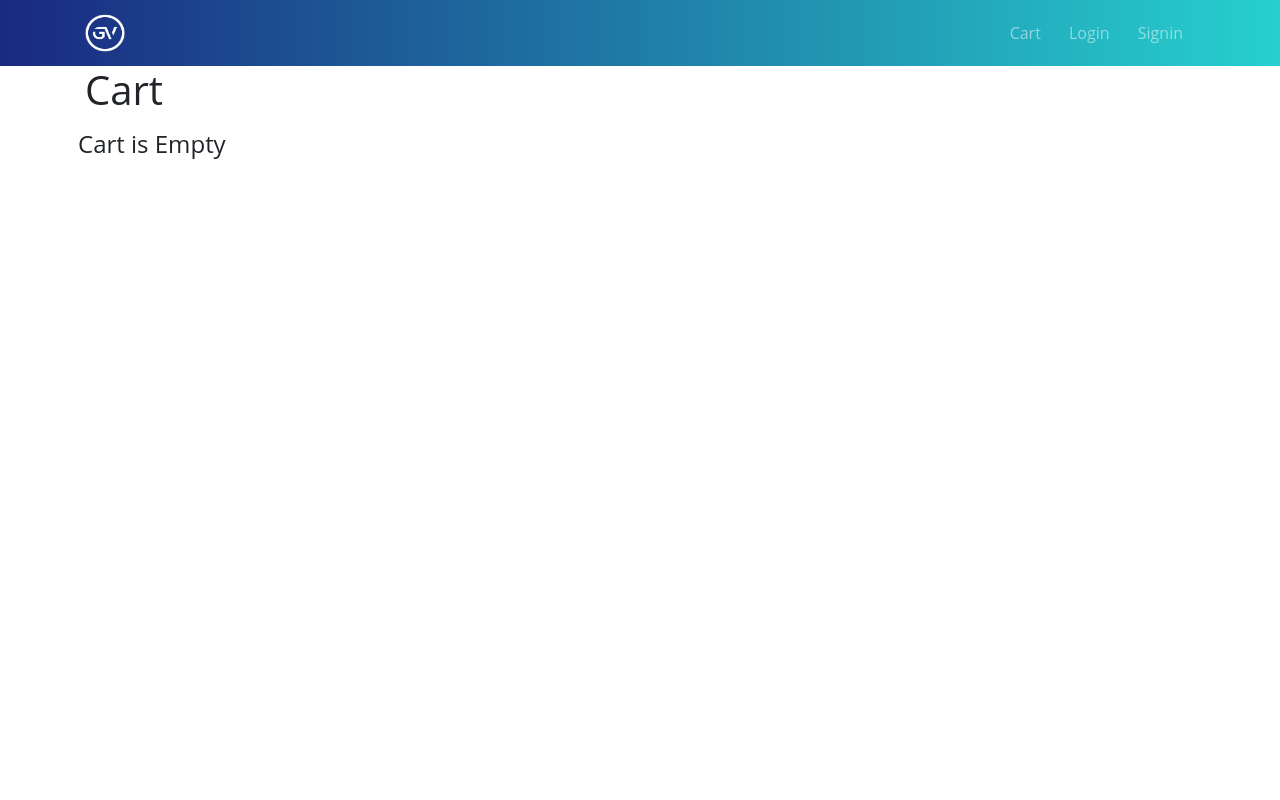
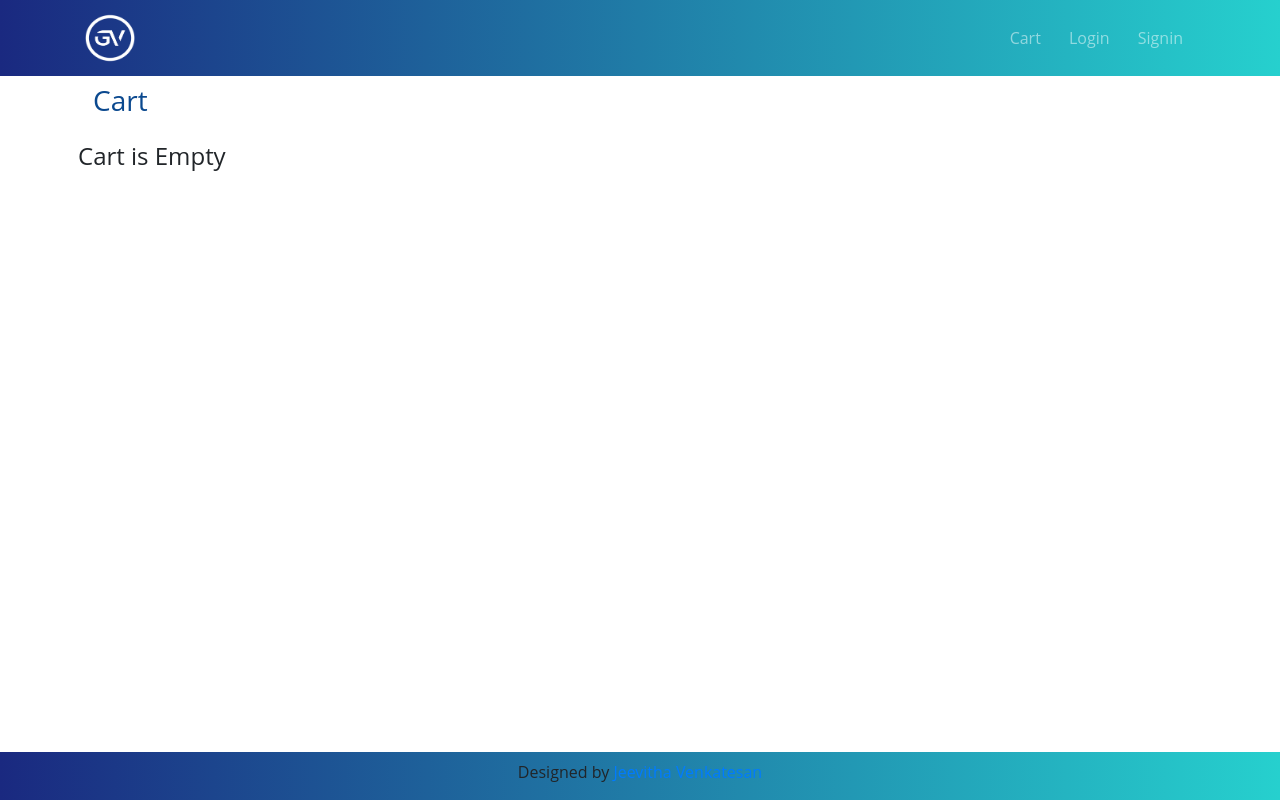
Before and after one commit to JEEVITHA137/ChoclateFullStackSite, a React (Create React App) app in the folder Client/: page /cart in a window 1280 px wide. Built offline with nearby package versions, Linux system fonts and the light colour scheme.

Commit message:
Changing Theme

```diff
--- a/Client/src/Components/Cart.js
+++ b/Client/src/Components/Cart.js
@@ -257,7 +257,7 @@ class Cart extends Component{
   render(){
     return (
       <div className="container background">
-        <h1>Cart</h1>
+        <h3 className="p-2" style={{color:"#0b498f"}}>Cart</h3>
         <Modal isOpen={this.state.modal} toggle={this.toggle}>
         <ModalHeader toggle={this.toggle}>You need to login to buy product</ModalHeader>
         <ModalFooter>
--- a/Client/src/Components/Login.js
+++ b/Client/src/Components/Login.js
@@ -77,14 +77,14 @@ class Login extends Component{
       <Form className="login" onSubmit={(e) => this.submit(e)}>
           <h3 className="m-2" >Login</h3>
 
-          <FormText>{this.state.loginError}</FormText>
+          <FormText color="white">{this.state.loginError}</FormText>
 
           <FormGroup row className="p-2">
-              <Label className="col-4 text-center" for="EmailId" ><h5>Email-Id:</h5></Label>
+              <Label className="col-4 text-center" for="EmailId"  ><h5>Email-Id:</h5></Label>
               <div className="col-8 col-md-6 justify-content-center">
                   <Input type="string" style={{height:"2rem"}} id="EmailId" placeholder="Give your Email Id"
                      value={this.state.mailId} onChange={this.handleEmailChange} />
-                  <FormText>{this.state.EmailError}</FormText>
+                  <FormText color="white">{this.state.EmailError}</FormText>
               </div>
           </FormGroup>
 
@@ -93,7 +93,7 @@ class Login extends Component{
               <div className="col-8 col-md-6 justify-content-center">
                   <Input  type="password" style={{height:"2rem"}} id="Password" placeholder="Give your Password"
                      value={this.state.pass} onChange={this.handlePassChange} />
-                  <FormText className="text-center p-1">{this.state.PassError}</FormText>
+                  <FormText color="white" className="text-center p-1">{this.state.PassError}</FormText>
               </div>
           </FormGroup>
 
@@ -102,7 +102,7 @@ class Login extends Component{
                   <div className="buton" type = "submit" onClick={this.submit}>Login</div>
               </div>
           </FormGroup>
-          <h5>New user?<a href="/signin"> Signin</a></h5>
+          <h5>New user?<a href="/signin" style={{color:"#1a2980"}}> Signin</a></h5>
       </Form>
 
   </div>
--- a/Client/src/Components/Menu.js
+++ b/Client/src/Components/Menu.js
@@ -11,6 +11,7 @@ import Order from './Order.js';
 import AdminProducts from './AdminProducts.js';
 import CheckOrders from './CheckOrders.js';
 import {Navbar, NavbarBrand, Nav, NavbarToggler, Collapse, NavItem,} from 'reactstrap';
+
 
 class Menu extends Component{
 
@@ -93,7 +94,18 @@ class Menu extends Component{
             <Route exact path="/adminproducts" render={(props) => <AdminProducts {...props}  emailId={this.state.emailId}/>}></Route>
             <Route exact path="/checkorders" render={(props) => <CheckOrders {...props}  emailId={this.state.emailId}/>}></Route>
 
+            <div className="footer mt-2">
+            <div className="container">
+
+                <div className="row justify-content-center">
+                    <div className="col-auto m-0 mt-2">
+                        <p>Designed by <a href="https://www.linkedin.com/in/jeyansaran620">Jeevitha Venkatesan</a></p>
+                    </div>
+                </div>
+            </div>
+        </div>
       </div>
+
     );
   }
 }
--- a/Client/src/Components/ProductView.js
+++ b/Client/src/Components/ProductView.js
@@ -85,7 +85,7 @@ class ProductView extends Component{
   render(){
     return (
       <div className="container" >
-        <h3 className="mt-3">Product View</h3>
+        <h3 className="mt-3" style={{color:"#0b498f"}}>Product View</h3>
         <div className="row">
         <Card className="col-4 m-2" >
         <CardImg top width="100%" src={`/${this.props.viewproduct.img}`} alt="product-img" />
@@ -97,9 +97,9 @@ class ProductView extends Component{
                     <div>{this.props.viewproduct.cost}</div></CardText>
           {
           this.ispresentincart(this.props.viewproduct._id) === true ?
-          <div disabled="true" className="buton" >In Cart<img src='/images(2).jpeg' alt="cart" className="pl-2" style={{width:"30px",height:"30px"}}></img></div>
+          <div disabled="true" className="buton" >In Cart<img src='../cart.svg' alt="cart" className="pl-1" style={{width:"40px",height:"40px"}}></img></div>
           : this.props.viewproduct.quantity !== 0 ?
-           <div className="buton" onClick={()=>{this.AddCart(this.props.viewproduct)}}>Add to Cart<img src='../cart.svg' alt="cart" className="pl-2" style={{width:"30px",height:"30px"}}></img></div> :
+           <div className="buton" onClick={()=>{this.AddCart(this.props.viewproduct)}}>Add to Cart<img src='../cart.svg' alt="cart" className="pl-1" style={{width:"40px",height:"40px"}}></img></div> :
            <div disabled="true" className="buton">Out of Stock</div>
         }
         </CardBody>
--- a/Client/src/Components/Products.js
+++ b/Client/src/Components/Products.js
@@ -202,10 +202,10 @@ class Products extends Component{
   render(){
     return (
       <div className="container">
-        <h3 className="mt-3">Filters</h3>
+        <h4 className="mt-3" style={{color:"#0b498f"}}>Filters</h4>
       <div className="row p-2">
         <div className="col-12 col-md-4 p-2" >
-        <h4>Brand</h4>
+        <h5>Brand</h5>
         {
             Object.keys(this.state.brand).map((brands,i)=>{
             return(
@@ -221,7 +221,7 @@ class Products extends Component{
         }
         </div>
         <div className="col-12 col-md-4 p-2" >
-        <h4>Flavour</h4>
+        <h5>Flavour</h5>
         {
           Object.keys(this.state.flavour).map((flavour,i)=>{
             return(
@@ -237,7 +237,7 @@ class Products extends Component{
         }
         </div>
         <div className="col-12 col-md-4 p-2" >
-        <h4>Cost</h4>
+        <h5>Cost</h5>
         <div className="row" >
         <div className="col-6 p-2" >
         <label>Min</label>
@@ -267,10 +267,10 @@ class Products extends Component{
           <Card  key={i}  className="col-md-3 m-3 card shadow bg-white text-center" onClick={()=>{this.viewProduct(product)}}>
           <CardImg top style={{height:"190px"}} src={`/${product.img}`} alt="product-img" />
           <CardBody>
-            <CardTitle tag="h5">{product.name}</CardTitle>
+            <CardTitle tag="h5" style={{color:"#0b498f"}}>{product.name}</CardTitle>
             <CardSubtitle tag="h6" className="text-muted">{product.brand}</CardSubtitle>
             <CardText><div>{product.flavour}</div>
-                      <h5>₹ {product.cost}</h5></CardText>
+                      <h5 style={{color:"#0b498f"}}>₹ {product.cost}</h5></CardText>
           </CardBody>
           </Card>
         )})
--- a/Client/src/Components/Signin.js
+++ b/Client/src/Components/Signin.js
@@ -158,14 +158,14 @@ class Signin extends Component{
       <Form className="login" onSubmit={(e) => this.submit(e)}>
           <h3 className="m-2">Signin</h3>
 
-          <FormText style={{color:"whiite"}}>{this.state.loginError}</FormText>
+          <FormText color="white">{this.state.loginError}</FormText>
 
           <FormGroup row className="p-2">
               <Label className="col-4 text-center" for="EmailId" ><h5>Email-Id:</h5></Label>
               <div className="col-8 col-md-6 justify-content-center">
                   <Input type="string" style={{height:"2rem"}} id="EmailId" placeholder="Give your Email Id"
                      value={this.state.mailId} onChange={this.handleEmailChange} valid={this.state.EmailValid}/>
-                  <FormText>{this.state.EmailError}</FormText>
+                  <FormText color="white">{this.state.EmailError}</FormText>
               </div>
           </FormGroup>
 
@@ -174,7 +174,7 @@ class Signin extends Component{
               <div className="col-8 col-md-6 justify-content-center">
                   <Input type="string" style={{height:"2rem"}} id="Username" placeholder="Give your Username"
                      value={this.state.name} onChange={this.handleNameChange} valid={this.state.NameValid}/>
-                  <FormText>{this.state.NameError}</FormText>
+                  <FormText color="white">{this.state.NameError}</FormText>
               </div>
           </FormGroup>
 
@@ -183,7 +183,7 @@ class Signin extends Component{
               <div className="col-8 col-md-6 justify-content-center">
                   <Input type="password" style={{height:"2rem"}} id="Password" placeholder="Give your Password"
                      value={this.state.pass} onChange={this.handlePassChange}  valid={this.state.PassValid}/>
-                  <FormText>{this.state.PassError}</FormText>
+                  <FormText color="white">{this.state.PassError}</FormText>
               </div>
           </FormGroup>
           <FormGroup className="row p-2">
@@ -191,7 +191,7 @@ class Signin extends Component{
                   <div className="buton" type = "submit" onClick={this.submit}>Signin</div>
               </div>
           </FormGroup>
-          <h5>Already user?<a href="/login"> Login</a></h5>
+          <h5>Already user?<a href="/login" style={{color:"#1a2980"}}> Login</a></h5>
       </Form>
 
   </div>
--- a/Client/src/index.css
+++ b/Client/src/index.css
@@ -7,8 +7,8 @@
 
 .logo
 {
-  width: 40px;
-  height: 40px;
+  width: 50px;
+  height: 50px;
   cursor: pointer;
 }
 
@@ -65,10 +65,11 @@
 
 .login{
   font-family:  'Righteous', cursive;
-  background:  linear-gradient(to left, #c0392b, #8e44ad);
+  background:  linear-gradient(90deg,#1a2980,#26d0ce);
   padding: 10px;
   box-shadow: 10px 10px 5px #aaaaaa;
   text-align: center;
+  color: white;
 }
 
 input{
@@ -83,3 +84,14 @@ input{
   border-bottom: 1px solid rgba(0, 0, 0, 0.4);
   text-align: center;
 }
+
+.footer {
+  position: fixed;
+  bottom: 0;
+  width: 100%;
+  background: linear-gradient(90deg,#1a2980,#26d0ce);
+}
+
+.text-muted{
+  color: white;
+}
```
Also changed, not shown: Client/public/cart.svg, 1 other file (tests, documents, lock files or other folders).
